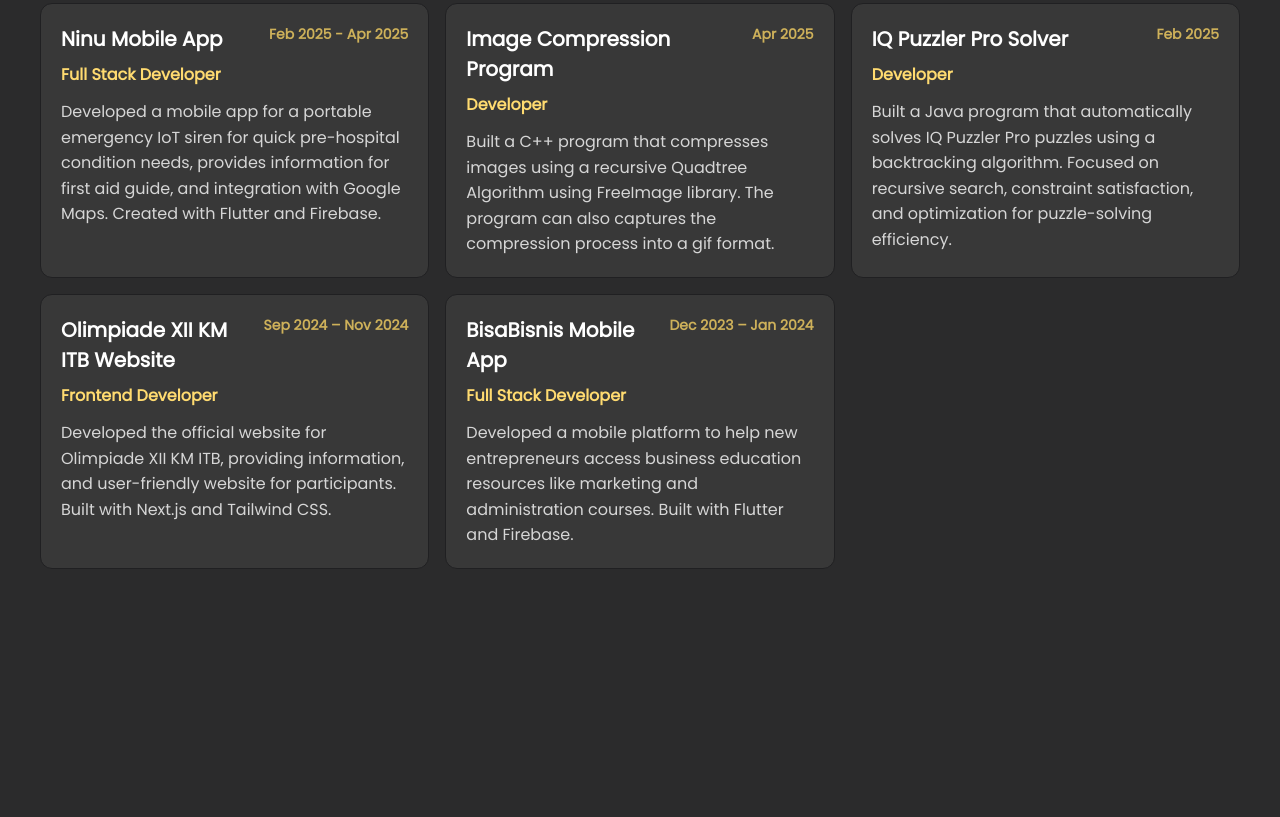
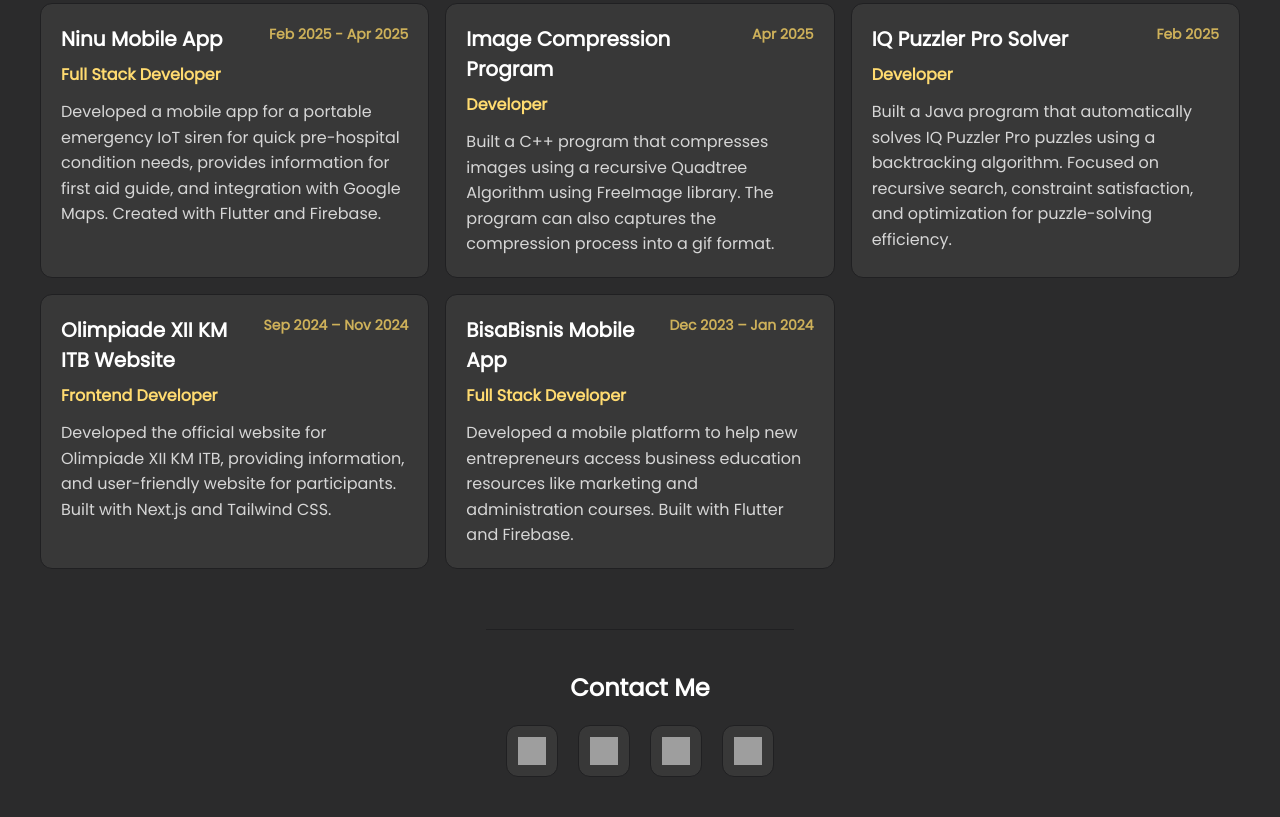
Before and after one commit to ahsuunn/WBD-Web-Portfolio, a plain HTML site: page index.html in a window 1280 px wide. Shown: the part 1803-2620 px from the top of the page. Before the commit the page ends 2372 px from the top, so only its background shows below. Drawn offline with nearby package versions, Linux system fonts and the light colour scheme; grey boxes are pictures that could not be loaded.

Commit message:
feat : contact me footer

```diff
--- a/assets/style.css
+++ b/assets/style.css
@@ -173,36 +173,35 @@ ul{
   margin: 0;
 }
 
-ul::before{
+/* ul::before{
   content: '';
   position: absolute;
-  left: 9px;
+  left: 24px;
   top: 18px;
-  bottom: 18px;
+  bottom: 66px;
   width: 4px;
   background-color: light-dark(var(--light-vegas-gold), var(--dark-vegas-gold));
-}
+} */
 
 li{
   position: relative;
   margin-bottom: 24px;
-  padding-left: 20px;
+  padding-left: 24px;
 }
 
 li:last-child{
-  margin-bottom: 0;
+  margin-bottom: 0px;
 }
 
 li::before{
   content: '';
   position: absolute;
-  left: -20px;
+  left: -10px;
   top: 12px;
   width: 12px;
   height: 12px;
   border-radius: 50%;
   background-color: light-dark(var(--light-orange-yellow-crayola), var(--dark-orange-yellow-crayola));
-  border: 1px solid light-dark(var(--light-white-1), var(--dark-white-1));
   z-index: 1;
 }
 
@@ -281,3 +280,49 @@ li::before{
   line-height: 1.6;
   color: light-dark(var(--light-light-gray), var(--dark-light-gray));
 }
+
+.footer {
+  display: flex;
+  flex-direction: column;
+  align-items: center;
+  padding: 40px 20px;
+  margin-top: 60px;
+  border-top: 1px solid light-dark(var(--light-eerie-black-1), var(--dark-eerie-black-1));
+}
+
+.footer-title {
+  font-size: 24px;
+  margin-bottom: 20px;
+  color: light-dark(var(--light-white-1), var(--dark-white-1));
+}
+
+.social-links {
+  display: flex;
+  gap: 20px;
+  align-items: center;
+}
+
+.social-link {
+  display: flex;
+  align-items: center;
+  justify-content: center;
+  width: 50px;
+  height: 50px;
+  border-radius: 12px;
+  background-color: light-dark(var(--light-jet), var(--dark-jet));
+  border: 1px solid light-dark(var(--light-eerie-black-1), var(--dark-eerie-black-1));
+  text-decoration: none;
+  transition: all 0.3s ease-in-out;
+}
+
+.social-link:hover {
+  background-color: light-dark(var(--light-orange-yellow-crayola), var(--dark-orange-yellow-crayola));
+  transform: translateY(-2px);
+  box-shadow: 0 4px 12px light-dark(rgba(0, 0, 0, 0.1), rgba(0, 0, 0, 0.3));
+}
+
+.social-icon {
+  width: 28px;
+  height: 28px;
+  transition: filter 0.3s ease-in-out;
+}
--- a/index.html
+++ b/index.html
@@ -117,7 +117,7 @@
         </p>
       </li>
     </ul>
-    <h1 class="section-title">Tech Stack</h1>
+    <h1 class="section-title tech">Tech Stack</h1>
     <div>
       <img
         src="https://cdn.jsdelivr.net/gh/devicons/devicon/icons/python/python-original.svg"
@@ -233,5 +233,22 @@
         </p>
       </div>
     </section>
+    <footer class="footer">
+      <h2 class="footer-title">Contact Me</h2>
+      <div class="social-links">
+        <a href="mailto:themalique1910@gmail.com" class="social-link">
+          <img src="https://upload.wikimedia.org/wikipedia/commons/7/7e/Gmail_icon_%282020%29.svg" alt="Email" class="social-icon">
+        </a>
+        <a href="https://github.com/ahsuunn" class="social-link" target="_blank">
+          <img src="https://cdn.jsdelivr.net/gh/devicons/devicon/icons/github/github-original.svg" alt="GitHub" class="social-icon">
+        </a>
+        <a href="https://www.linkedin.com/in/ahsan-malik-al-farisi-86a735254/" class="social-link" target="_blank">
+          <img src="https://upload.wikimedia.org/wikipedia/commons/8/81/LinkedIn_icon.svg" alt="LinkedIn" class="social-icon">
+        </a>
+        <a href="https://instagram.com/ahsuunn" class="social-link" target="_blank">
+          <img src="https://upload.wikimedia.org/wikipedia/commons/a/a5/Instagram_icon.png" alt="Instagram" class="social-icon">
+        </a>
+      </div>
+    </footer>
   </body>
 </html>
```
